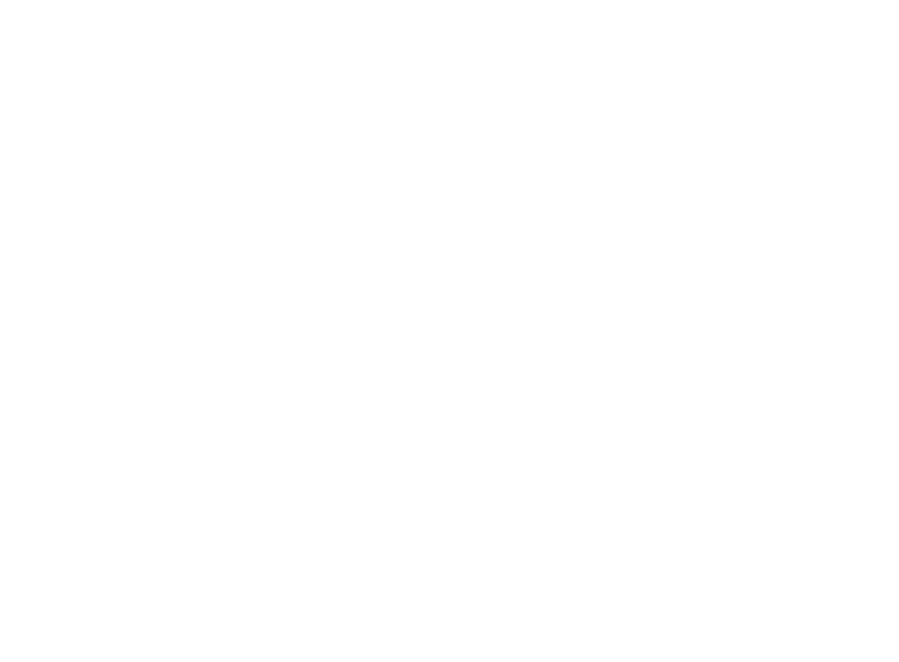
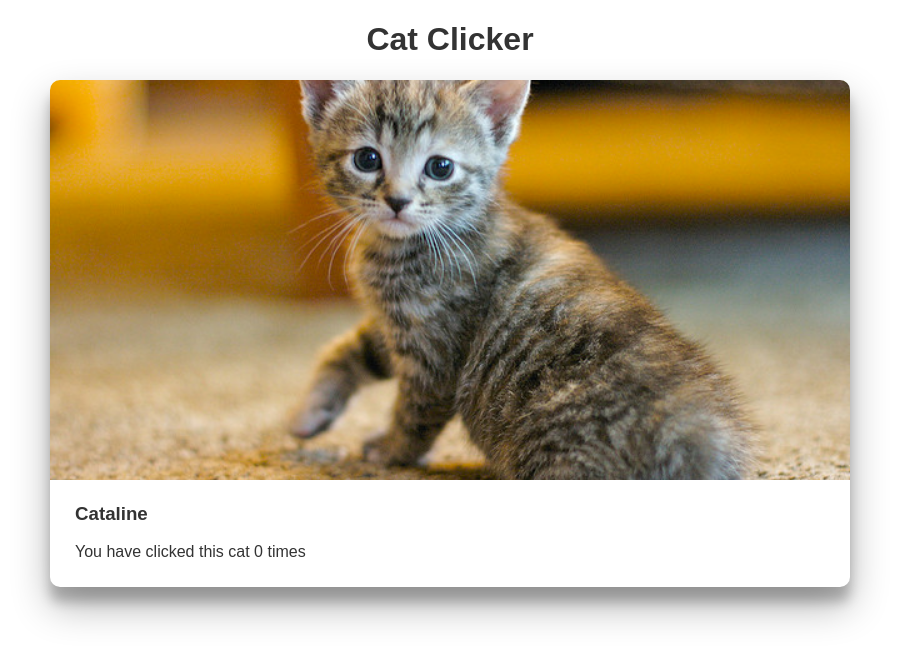
Before and after one commit to dimasmds/CatClicker, a plain HTML site: page index.html in a window 1280 px wide. Shown: the whole page, without its empty margins (190-1089 px from the left). Drawn offline with Linux system fonts and the light colour scheme.

Commit message:
Requirement 1

```diff
--- a/index.html
+++ b/index.html
@@ -3,8 +3,19 @@
 <head>
     <meta charset="UTF-8">
     <title>Cat Clicker</title>
+    <link rel="stylesheet" href="style/main.css">
 </head>
 <body>
-
+<h1>Cat Clicker</h1>
+<div class="container">
+    <div class="item">
+        <img id="catImage" src="image/cataline.jpg" alt="cataline.jpg">
+        <div class="item-content">
+            <h3>Cataline</h3>
+            <p>You have clicked this cat <span id="catNumberClicked">0</span> times</p>
+        </div>
+    </div>
+</div>
+<script src="script/main.js"></script>
 </body>
 </html>
--- /dev/null
+++ b/script/main.js
@@ -0,0 +1,8 @@
+let numberOfClicked = 0;
+let catImage = document.getElementById("catImage");
+let catNumberClicked = document.getElementById("catNumberClicked");
+
+catImage.addEventListener("click", function () {
+    numberOfClicked++;
+    catNumberClicked.innerText = numberOfClicked;
+}, false);
--- /dev/null
+++ b/style/main.css
@@ -0,0 +1,31 @@
+body {
+    font-family: sans-serif;
+    color: #333333;
+}
+
+h1 {
+    text-align: center;
+}
+.container {
+    width: 80%;
+    max-width: 800px;
+    min-width: 400px;
+    margin: 0 auto;
+}
+
+.item {
+    border-radius: 10px;
+    overflow: auto;
+    box-shadow: 0 19px 38px rgba(0,0,0,0.30), 0 15px 12px rgba(0,0,0,0.22);
+}
+
+.item > img {
+    width: 100%;
+    height: 400px;
+    object-fit: cover;
+    object-position: center;
+}
+
+.item > .item-content {
+    padding: 0 25px 10px 25px;
+}
```
Also changed, not shown: image/cataline.jpg (added).
